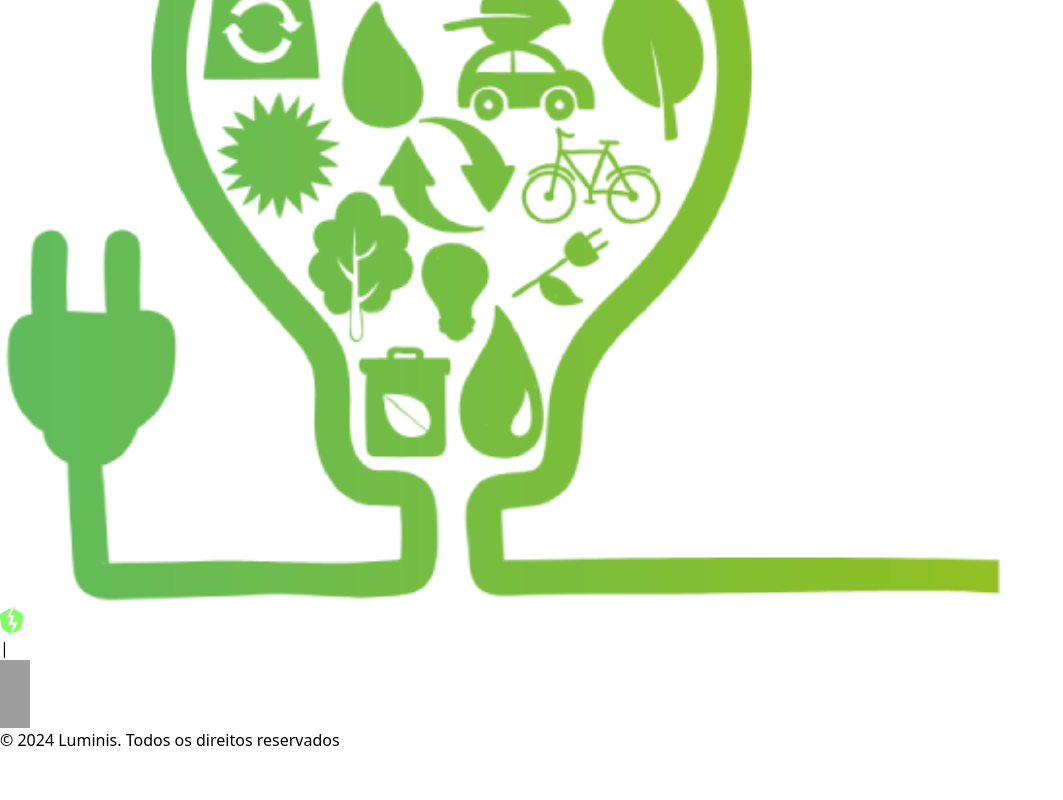
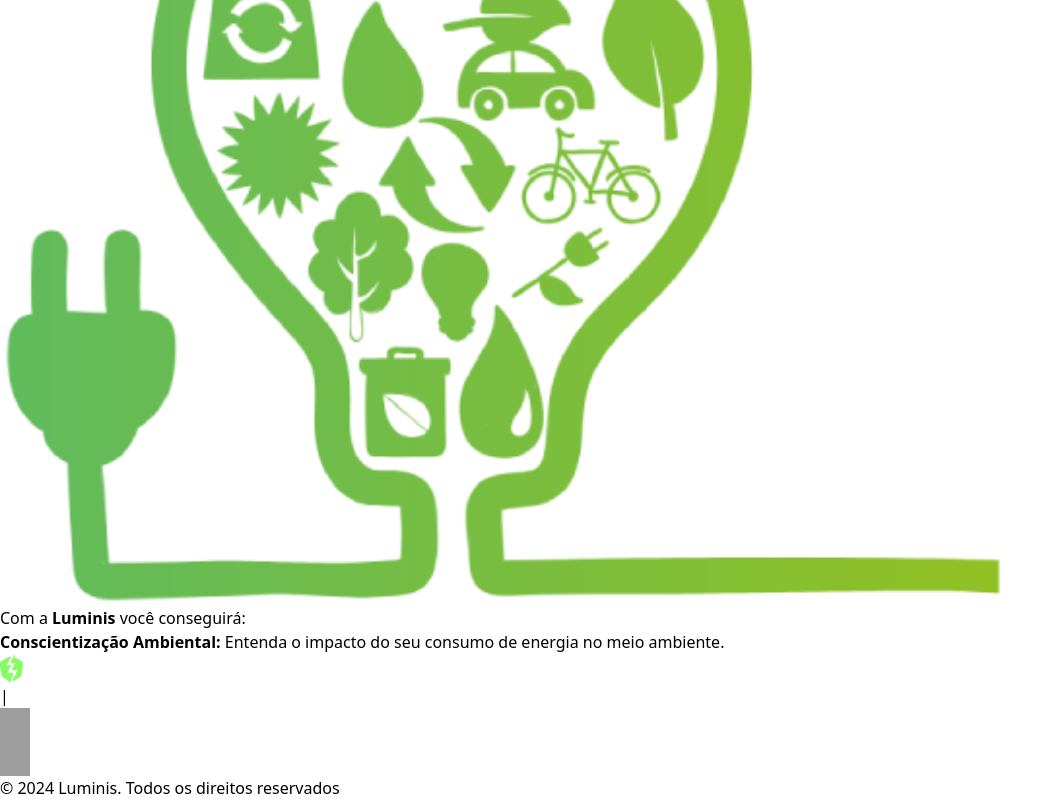
Before and after one commit to GuiRomanholi/gs-front-luminis, a Next.js app: page / in a window 1280 px wide. Shown: the part 1838-2638 px from the top of the page, without its empty margins (0-1063 px from the left). Before the commit the page ends 2590 px from the top, so only its background shows below. Built offline with nearby package versions, Linux system fonts and the light colour scheme; grey boxes are pictures that could not be loaded.

Commit message:
começando terceira section

```diff
--- a/src/app/page.tsx
+++ b/src/app/page.tsx
@@ -46,6 +46,19 @@ export default function Home() {
           </div>
         </div>
       </section>
+      <section>
+        <div>
+          <h1>Com a <strong>Luminis</strong> você conseguirá: </h1>
+        </div>
+        <div>
+          <ul>
+            <li>
+              <strong>Conscientização Ambiental:</strong> Entenda o impacto do seu consumo
+              de energia no meio ambiente.
+            </li>
+          </ul>
+        </div>
+      </section>
     </main>
   );
 }
```
